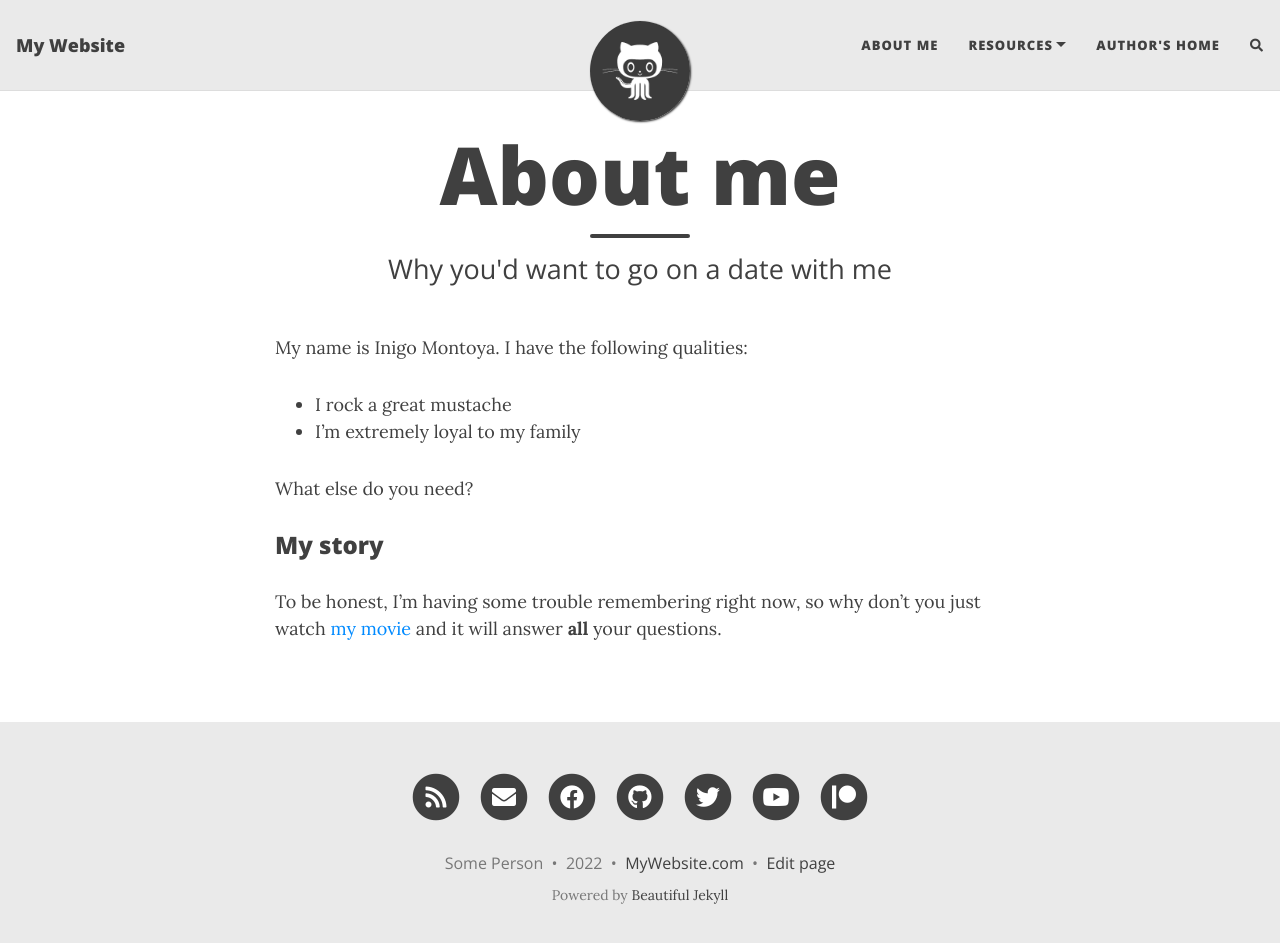
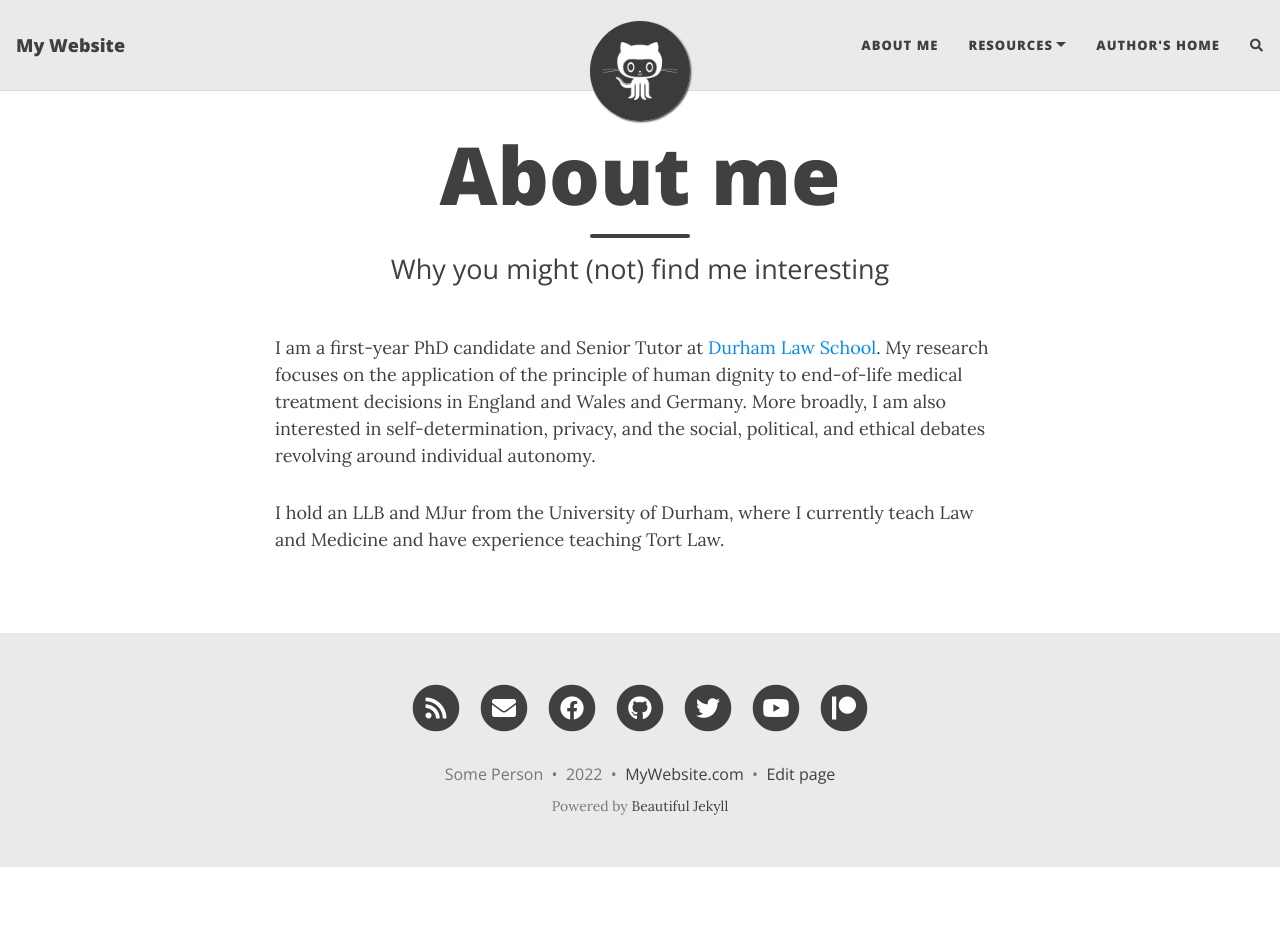
Before and after one commit to jc-buck/jc-buck.github.io, a Jekyll site: the page built from aboutme.md, in a window 1280 px wide and 956 px high. Shown: the top 943 px of the window. Built offline with Jekyll 4.4.1, drawn with Linux system fonts in a browser that asks for light colours; nearby versions of some CDN libraries; comment, search, counter and statistics services are not loaded.

Commit message:
Update aboutme.md

```diff
--- a/aboutme.md
+++ b/aboutme.md
@@ -1,16 +1,9 @@
 ---
 layout: page
 title: About me
-subtitle: Why you'd want to go on a date with me
+subtitle: Why you might (not) find me interesting
 ---
 
-My name is Inigo Montoya. I have the following qualities:
+I am a first-year PhD candidate and Senior Tutor at [Durham Law School](https://www.durham.ac.uk/staff/jordan-c-buck/). My research focuses on the application of the principle of human dignity to end-of-life medical treatment decisions in England and Wales and Germany. More broadly, I am also interested in self-determination, privacy, and the social, political, and ethical debates revolving around individual autonomy.
 
-- I rock a great mustache
-- I'm extremely loyal to my family
-
-What else do you need?
-
-### My story
-
-To be honest, I'm having some trouble remembering right now, so why don't you just watch [my movie](https://en.wikipedia.org/wiki/The_Princess_Bride_%28film%29) and it will answer **all** your questions.
+I hold an LLB and MJur from the University of Durham, where I currently teach Law and Medicine and have experience teaching Tort Law.
```
